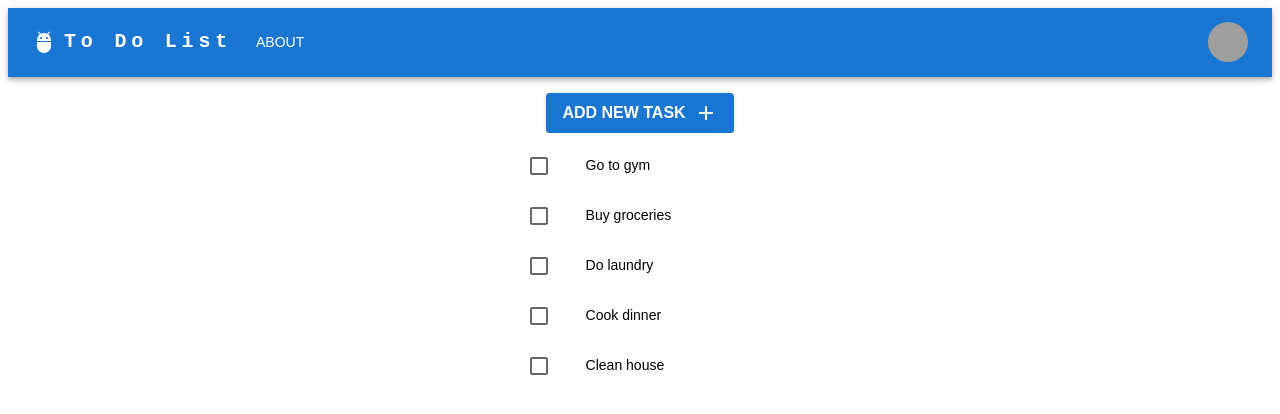
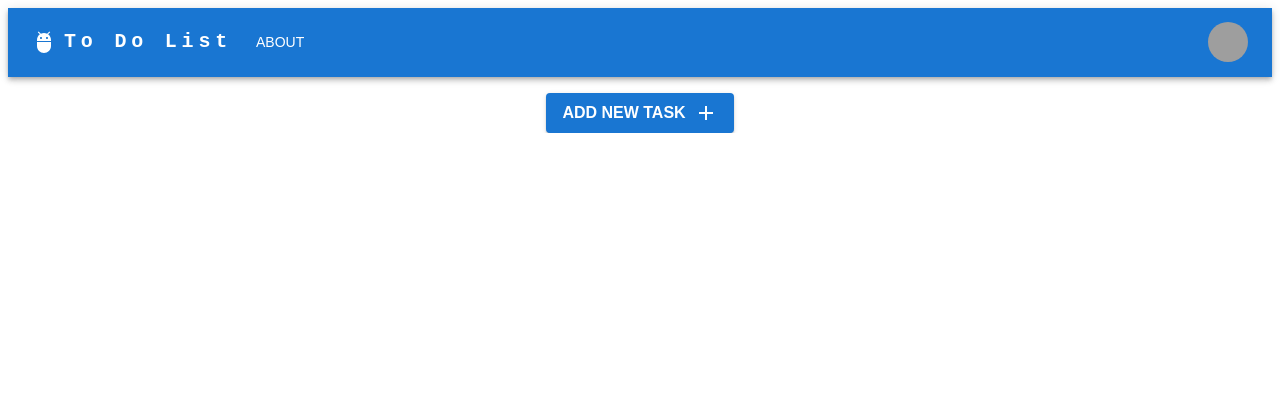
Before and after one commit to yashsdoshi/Assignment, a Next.js app in the folder todo_app/: page / in a window 1280 px wide. Shown: the top 414 px of the page. Built offline with nearby package versions, Linux system fonts and the light colour scheme; grey boxes are pictures that could not be loaded; what @mui/material-nextjs would draw is missing.

Commit message:
Implement task addition and removal functionality with Redux integration

```diff
--- a/todo_app/src/app/components/add_task_button/add_task.tsx
+++ b/todo_app/src/app/components/add_task_button/add_task.tsx
@@ -6,6 +6,8 @@ import Modal from '@mui/material/Modal';
 import AddIcon from '@mui/icons-material/Add';
 import TextField from '@mui/material/TextField';
 import IconButton from '@mui/material/IconButton';
+import { useAppDispatch } from '@/app/redux/hooks';
+import { addTask } from '@/app/redux/taskSlice';
 
 const style = {
     position: 'absolute',
@@ -21,8 +23,19 @@ const style = {
 
 export default function BasicModal() {
     const [open, setOpen] = React.useState(false);
+    const [taskTitle, setTaskTitle] = React.useState('');
+    const dispatch = useAppDispatch();
+
     const handleOpen = () => setOpen(true);
     const handleClose = () => setOpen(false);
+
+    const handleAddTask = () => {
+        if (taskTitle.trim()) {
+            dispatch(addTask(taskTitle));
+            setTaskTitle('');
+            handleClose();
+        }
+    };
 
     return (
         <Box display="flex" justifyContent="center" alignItems="center" mt={2}>
@@ -47,6 +60,8 @@ export default function BasicModal() {
                             label="Type a task"
                             variant="outlined"
                             fullWidth
+                            value={taskTitle}
+                            onChange={(e) => setTaskTitle(e.target.value)}
                         />
                         <IconButton
                             sx={{
@@ -62,7 +77,7 @@ export default function BasicModal() {
                                 },
                                 marginLeft: 1
                             }}
-                            onClick={handleOpen}
+                            onClick={handleAddTask}
                         >
                             <AddIcon />
                         </IconButton>
--- a/todo_app/src/app/components/to_do_list/todo_list.tsx
+++ b/todo_app/src/app/components/to_do_list/todo_list.tsx
@@ -1,4 +1,3 @@
-"use client";
 import * as React from 'react';
 import List from '@mui/material/List';
 import ListItem from '@mui/material/ListItem';
@@ -6,43 +5,34 @@ import ListItemButton from '@mui/material/ListItemButton';
 import ListItemIcon from '@mui/material/ListItemIcon';
 import ListItemText from '@mui/material/ListItemText';
 import Checkbox from '@mui/material/Checkbox';
+import { useAppSelector, useAppDispatch } from '@/app/redux/hooks';
+import { removeTask } from '@/app/redux/taskSlice';
 
 export default function CheckboxList() {
-    const [checked, setChecked] = React.useState<number[]>([]);
+    const tasks = useAppSelector((state) => state.task.tasks);
+    const dispatch = useAppDispatch();
 
-    const handleToggle = (value: number) => () => {
-        const currentIndex = checked.indexOf(value);
-        const newChecked = [...checked];
-
-        if (currentIndex === -1) {
-            newChecked.push(value);
-        } else {
-            newChecked.splice(currentIndex, 1);
-        }
-
-        setChecked(newChecked);
+    const handleToggle = (id: string) => () => {
+        dispatch(removeTask(id));
     };
-
-    const labels = ['Go to gym', 'Buy groceries', 'Do laundry', 'Cook dinner', 'Clean house'];
 
     return (
         <List sx={{ width: '100%', bgcolor: 'background.paper', marginLeft: '40%', maxWidth: 360 }}>
-            {labels.map((label, index) => {
-                const labelId = `checkbox-list-label-${index}`;
+            {tasks.map((task) => {
+                const labelId = `checkbox-list-label-${task.id}`;
 
                 return (
-                    <ListItem key={index} disablePadding>
-                        <ListItemButton role={undefined} onClick={handleToggle(index)} dense>
+                    <ListItem key={task.id} disablePadding>
+                        <ListItemButton role={undefined} onClick={handleToggle(task.id)} dense>
                             <ListItemIcon>
                                 <Checkbox
                                     edge="start"
-                                    checked={checked.includes(index)}
                                     tabIndex={-1}
                                     disableRipple
                                     inputProps={{ 'aria-labelledby': labelId }}
                                 />
                             </ListItemIcon>
-                            <ListItemText id={labelId} primary={label} />
+                            <ListItemText id={labelId} primary={task.title} />
                         </ListItemButton>
                     </ListItem>
                 );
--- a/todo_app/src/app/redux/taskSlice.ts
+++ b/todo_app/src/app/redux/taskSlice.ts
@@ -1,4 +1,4 @@
-import { createSlice } from '@reduxjs/toolkit';
+import { createSlice, PayloadAction } from '@reduxjs/toolkit';
 
 interface Task {
     id: string;
@@ -12,13 +12,19 @@ const taskSlice = createSlice({
         tasks: [] as Task[],
     },
     reducers: {
-        addTask(state, action: { payload: Task }) {
-            state.tasks.push(action.payload);
+        addTask(state, action: PayloadAction<string>) {
+            const newTask: Task = {
+                id: new Date().toISOString(),
+                title: action.payload,
+                completed: false,
+            };
+            state.tasks.push(newTask);
         },
-        removeTask(state, action: { payload: string }) {
+        removeTask(state, action: PayloadAction<string>) {
             state.tasks = state.tasks.filter((task) => task.id !== action.payload);
         },
     }
 });
 
+export const { addTask, removeTask } = taskSlice.actions;
 export default taskSlice.reducer;
```
